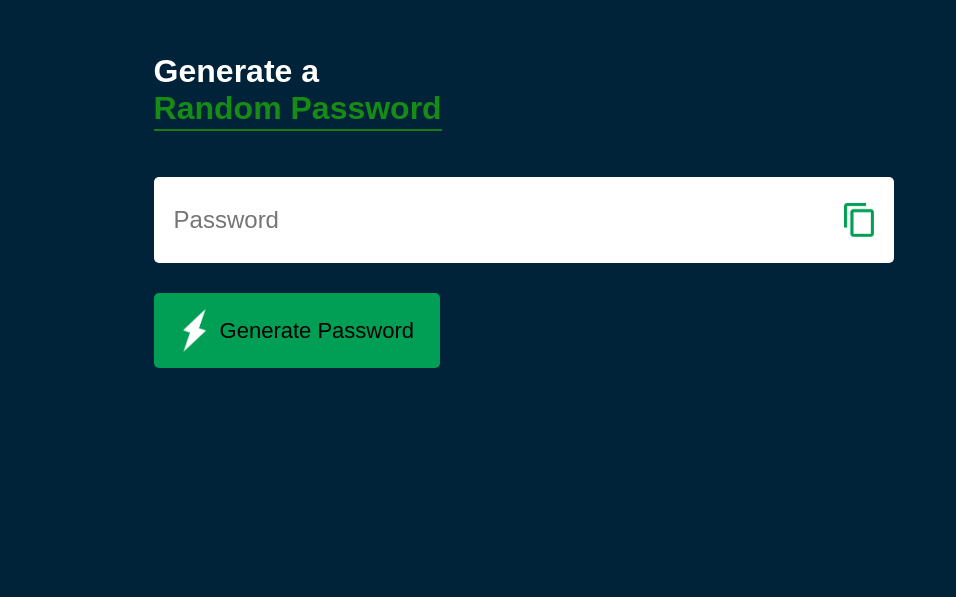
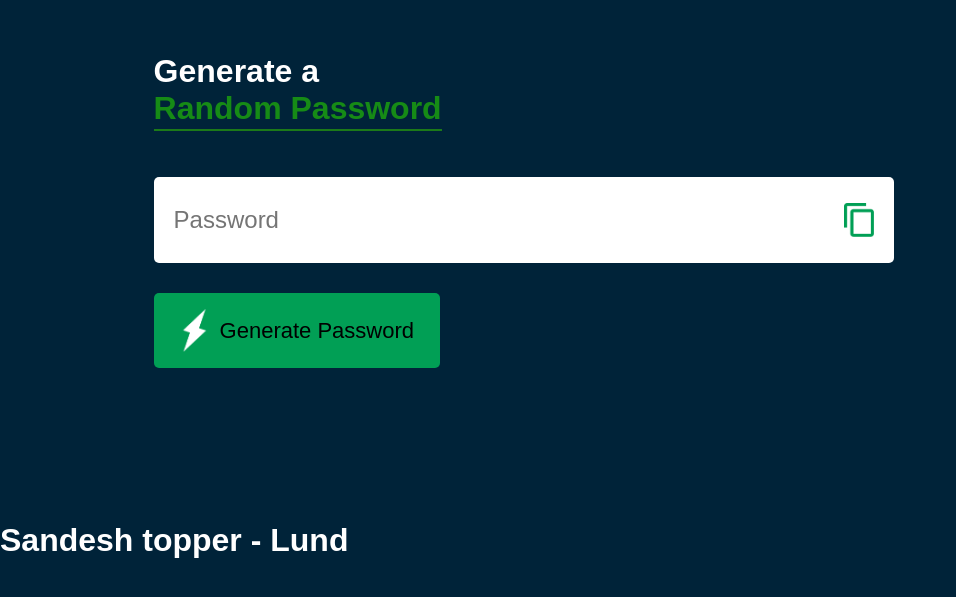
Before and after one commit to sandesh262/password_generator, a plain HTML site: page random pass generator/index.html in a window 1280 px wide. Shown: the part 101-698 px from the top of the page, without its empty margins (0-956 px from the left). Drawn offline with Linux system fonts and the light colour scheme.

Commit message:
Added h1

```diff
--- a/random pass generator/index.html
+++ b/random pass generator/index.html
@@ -18,7 +18,7 @@
             <button onclick="createPassword()"> <img src="generate.png" alt="">Generate Password</button>
 
     </div>
-
+    <h1>Sandesh topper - Lund<h1>
     <script src="script.js"></script>
 </body>
 </html>
```
